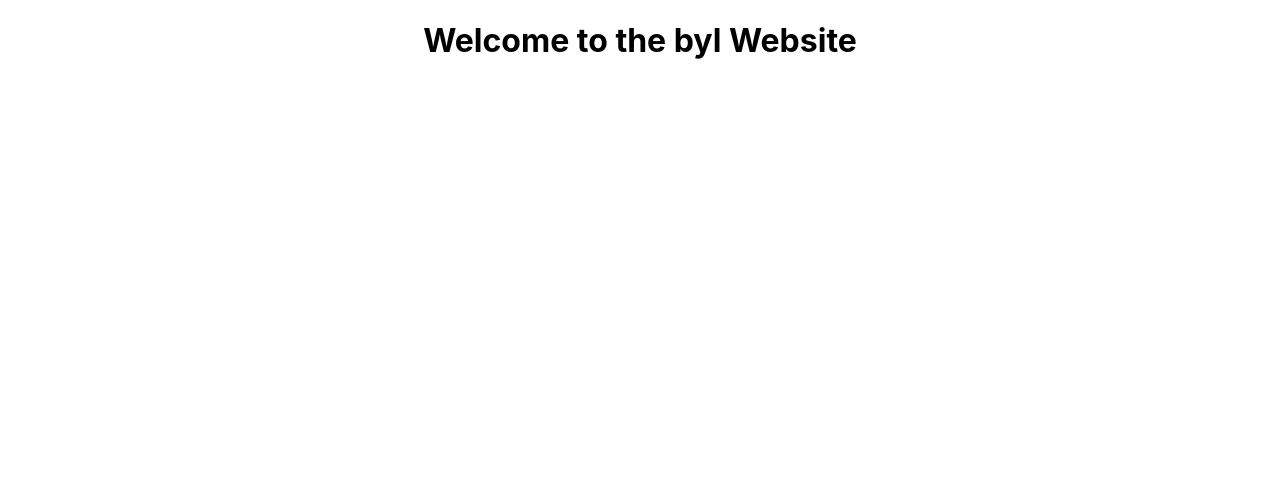
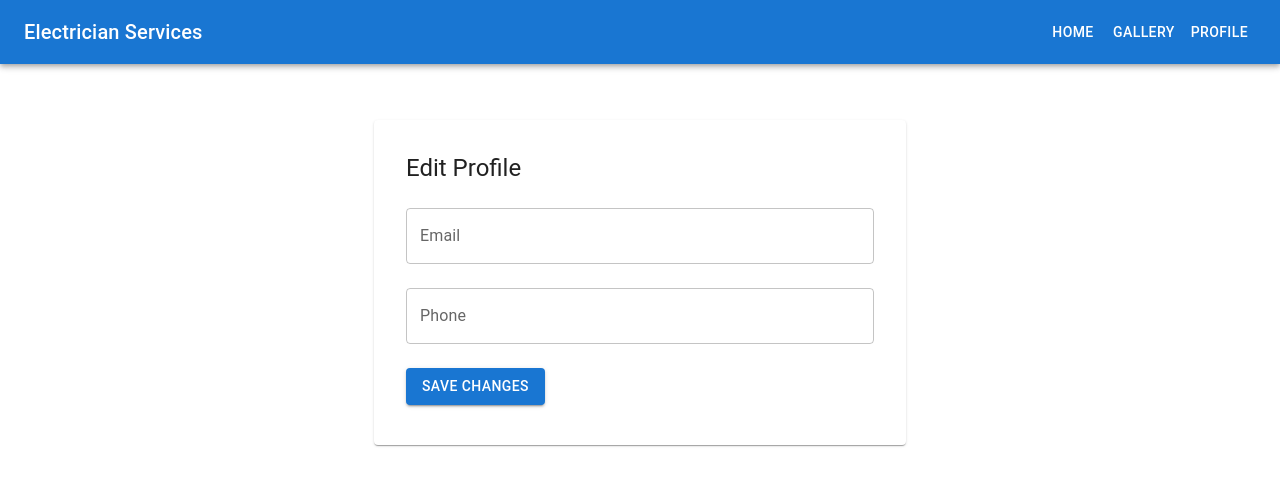
Before and after one commit to HeloyoM/byz-static, a React (Create React App) app: page /profile in a window 1280 px wide. Shown: the top 486 px of the page. Built offline with nearby package versions, Linux system fonts and the light colour scheme.

Commit message:
added pages and headers

```diff
--- a/package.json
+++ b/package.json
@@ -3,6 +3,10 @@
   "version": "0.1.0",
   "private": true,
   "dependencies": {
+    "@emotion/react": "^11.14.0",
+    "@emotion/styled": "^11.14.0",
+    "@mui/icons-material": "^6.4.4",
+    "@mui/material": "^6.4.4",
     "@react-oauth/google": "^0.12.1",
     "@types/react-router-dom": "^5.3.3",
     "axios": "^1.7.9",
--- a/src/App.tsx
+++ b/src/App.tsx
@@ -1,13 +1,41 @@
-import GoogleAuthButton from 'components/GoogleAuthButton';
 import './App.css';
+import React from 'react';
+import { BrowserRouter as Router, Routes, Route } from 'react-router-dom';
+import Navbar from 'components/Navbar';
+import { Container, Typography } from '@mui/material';
+import Profile from 'pages/Profile';
+import Gallery from 'pages/Gallery';
 
-function App() {
+const App: React.FC = () => {
   return (
-    <div className="App">
-        <h1>Welcome to the byl Website</h1>
-        <GoogleAuthButton />
-    </div>
+    <Router>
+      <Navbar />
+      <Container maxWidth="lg" sx={{ padding: 2 }}>
+        <Routes>
+          <Route path="/" element={<Home />} />
+          <Route path="/profile" element={<Profile />} />
+          <Route path="/gallery" element={<Gallery />} />
+          <Route path="*" element={<NotFound />} />
+        </Routes>
+      </Container>
+    </Router>
   );
+};
+
+export default App;
+
+export const Home: React.FC = () => {
+  return (
+    <Typography variant="h3" align="center" gutterBottom>
+      Welcome to Electrician Services
+    </Typography>
+  )
 }
 
-export default App;
+export const NotFound: React.FC = () => {
+  return (
+    <Typography variant="h3" align="center" gutterBottom>
+      Not found
+    </Typography>
+  )
+}
--- /dev/null
+++ b/src/components/Navbar.tsx
@@ -0,0 +1,16 @@
+import { Link } from 'react-router-dom';
+import { Typography, Button, AppBar, Toolbar } from '@mui/material';
+import GoogleAuthButton from 'components/GoogleAuthButton';
+
+const Navbar: React.FC = () => (
+  <AppBar position="sticky">
+    <Toolbar>
+       <GoogleAuthButton />
+      <Typography variant="h6" sx={{ flexGrow: 1 }}>Electrician Services</Typography>
+      <Button color="inherit" component={Link} to="/">Home</Button>
+      <Button color="inherit" component={Link} to="/gallery">Gallery</Button>
+      <Button color="inherit" component={Link} to="/profile">Profile</Button>
+    </Toolbar>
+  </AppBar>
+);
+export default Navbar;
--- /dev/null
+++ b/src/pages/Gallery.tsx
@@ -0,0 +1,32 @@
+import React from 'react';
+import { Grid2, Card, CardMedia, Typography } from '@mui/material';
+
+const sampleImages = [
+    'https://via.placeholder.com/150',
+    'https://via.placeholder.com/150',
+    'https://via.placeholder.com/150'
+];
+
+const Gallery: React.FC = () => {
+    return (
+        <>
+            <Typography variant="h4" align="center" gutterBottom>
+                Work Gallery
+            </Typography>
+            <Grid2 container spacing={3} justifyContent="center">
+                {sampleImages.map((img, index) => (
+                    <Card>
+                        <CardMedia
+                            component="img"
+                            height="150"
+                            image={img}
+                            alt={`Work ${index + 1}`}
+                        />
+                    </Card>
+                ))}
+            </Grid2>
+        </>
+    );
+};
+
+export default Gallery;
--- /dev/null
+++ b/src/pages/Profile.tsx
@@ -0,0 +1,40 @@
+import React, { useState } from 'react';
+import { TextField, Button, Card, CardContent, Typography } from '@mui/material';
+
+const Profile: React.FC = () => {
+  const [email, setEmail] = useState('');
+  const [phone, setPhone] = useState('');
+
+  const handleSave = () => {
+    alert(`Saved: Email: ${email}, Phone: ${phone}`);
+  };
+
+  return (
+    <Card sx={{ maxWidth: 500, margin: 'auto', mt: 5, p: 2 }}>
+      <CardContent>
+        <Typography variant="h5" gutterBottom>
+          Edit Profile
+        </Typography>
+        <TextField
+          label="Email"
+          value={email}
+          onChange={(e) => setEmail(e.target.value)}
+          fullWidth
+          margin="normal"
+        />
+        <TextField
+          label="Phone"
+          value={phone}
+          onChange={(e) => setPhone(e.target.value)}
+          fullWidth
+          margin="normal"
+        />
+        <Button variant="contained" color="primary" onClick={handleSave} sx={{ mt: 2 }}>
+          Save Changes
+        </Button>
+      </CardContent>
+    </Card>
+  );
+};
+
+export default Profile;
```
Also changed, not shown: 1 other file (tests, documents, lock files or other folders).
